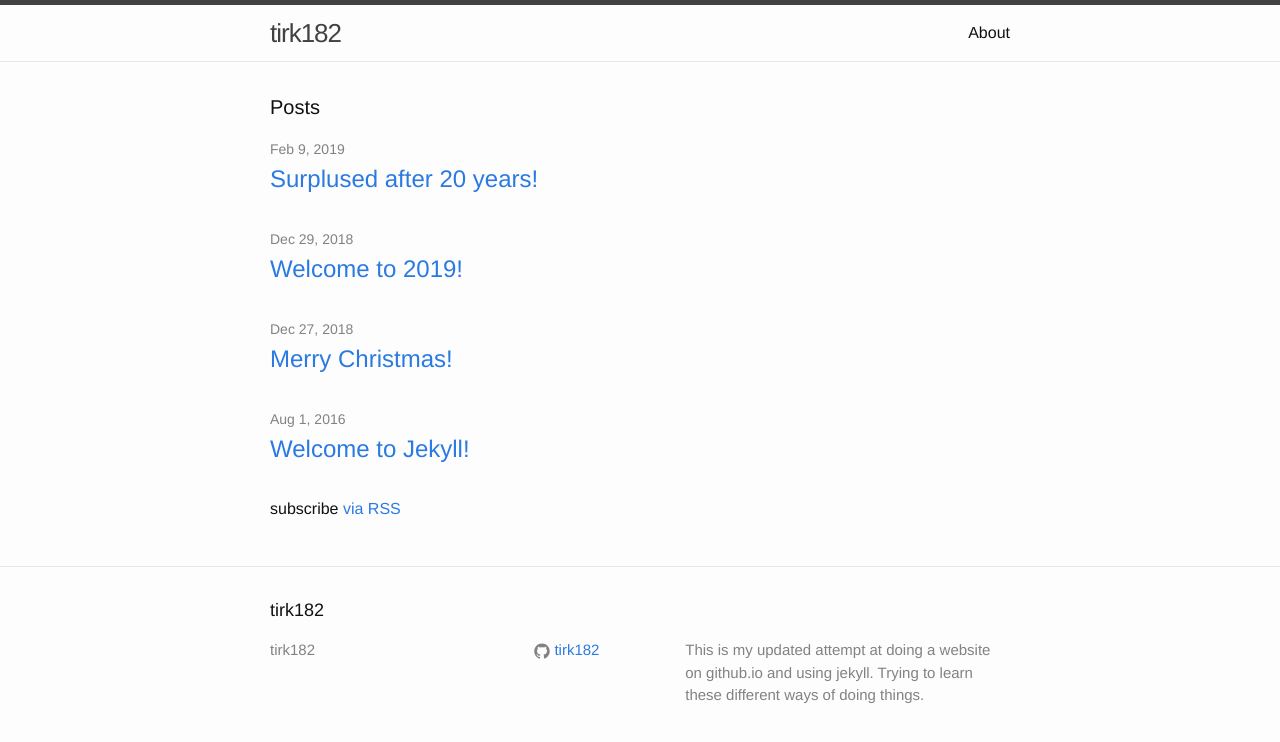
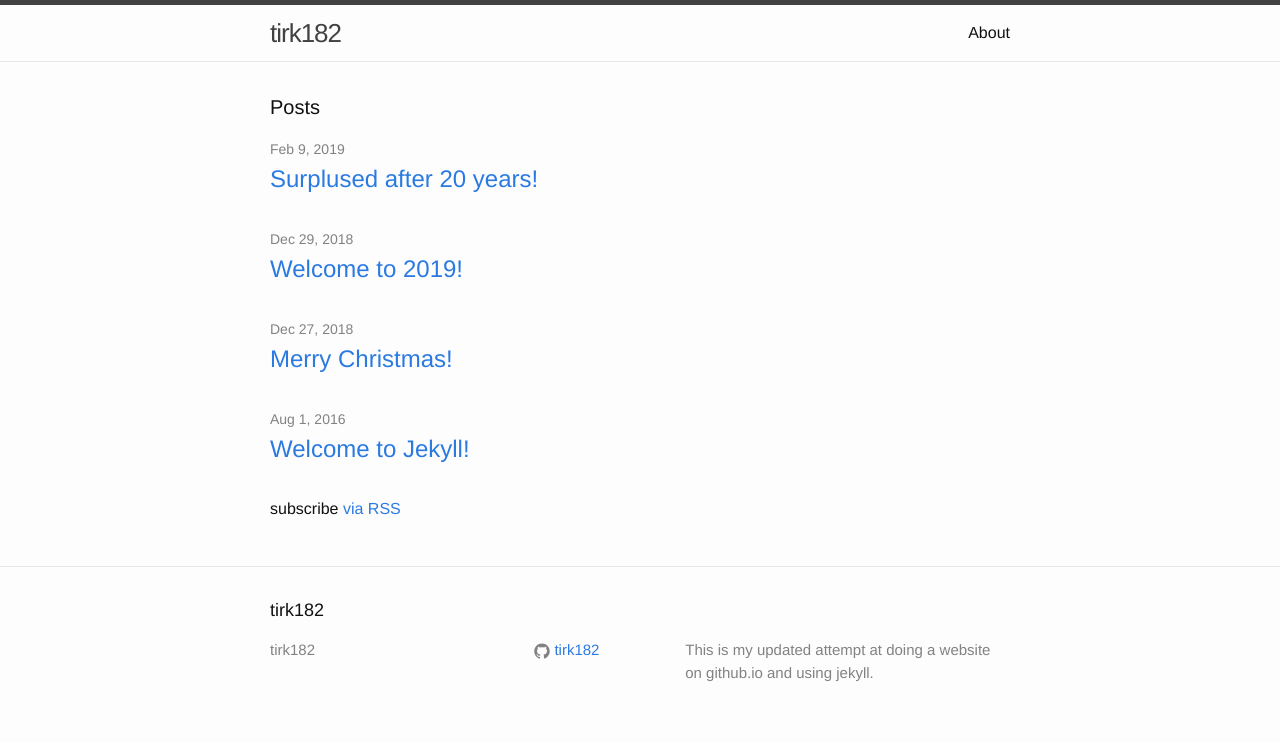
Before and after one commit to tirk182/tirk182.github.io, a Jekyll site: the page built from index.html, in a window 1280 px wide. Shown: the top 742 px of the page. Built offline with Jekyll 4.4.1, drawn with Linux system fonts in a browser that asks for light colours.

Commit message:
Update _config.yml

```diff
--- a/_config.yml
+++ b/_config.yml
@@ -9,7 +9,7 @@
 title: tirk182
 #email: your-email@domain.com
 description: > # this means to ignore newlines until "baseurl:"
-  This is my updated attempt at doing a website on github.io and using jekyll. Trying to learn these different ways of doing things.
+  This is my updated attempt at doing a website on github.io and using jekyll.
 baseurl: "" # the subpath of your site, e.g. /blog
 url: "http://yourdomain.com" # the base hostname & protocol for your site
 #twitter_username: jekyllrb
```
